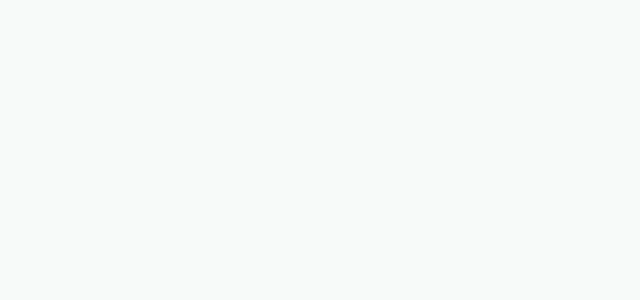
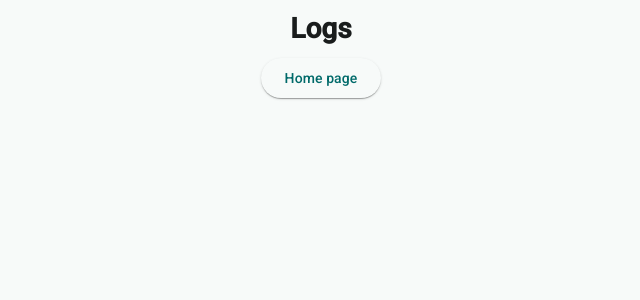
Before and after one commit to SpadaccinoNero7/sitoPersonaleAngular, an Angular app: page /logs in a window 1280 px wide. Before the commit this address led to /. Shown: the top 300 px of the page, without its empty margins (319-959 px from the left). Built offline with nearby package versions, Linux system fonts and the light colour scheme.

Commit message:
feat(logs): added

```diff
--- a/src/app/app.routes.ts
+++ b/src/app/app.routes.ts
@@ -1,8 +1,10 @@
 import { Routes } from '@angular/router';
 import { HomeComponent } from '../components/homePage/homePage.component';
 import { UserListComponent } from '../components/userList/userList.component';
+import { LogsComponent } from '../components/logs/logs.component';
 
 export const routes: Routes = [
   { path: '', component: HomeComponent },
   { path: 'userList', component: UserListComponent },
+  { path: 'logs', component: LogsComponent },
 ];
--- /dev/null
+++ b/src/components/logs/logs.component.html
@@ -0,0 +1,8 @@
+<div class="container">
+  <div class="title-container">
+    <h1>Logs</h1>
+  </div>
+  <div class="btn-container">
+    <button matButton="elevated" (click)="goToRoot('')">Home page</button>
+  </div>
+</div>
--- /dev/null
+++ b/src/components/logs/logs.component.scss
@@ -0,0 +1,22 @@
+.container {
+  //background-color: aqua;
+  position: absolute;
+  top: 0;
+  left: 0;
+  right: 0;
+  bottom: 0;
+}
+
+.title-container {
+  //background-color: aqua;
+  display: flex;
+  align-items: center;
+  justify-content: center;
+}
+
+.btn-container {
+  //background-color: red;
+  display: flex;
+  align-items: center;
+  justify-content: center;
+}
--- /dev/null
+++ b/src/components/logs/logs.component.ts
@@ -0,0 +1,19 @@
+import { Component, inject } from '@angular/core';
+import { Router } from '@angular/router';
+import { MatIconModule } from '@angular/material/icon';
+import { MatDividerModule } from '@angular/material/divider';
+import { MatButtonModule } from '@angular/material/button';
+
+@Component({
+  selector: 'app-logs',
+  imports: [MatButtonModule, MatDividerModule, MatIconModule],
+  templateUrl: './logs.component.html',
+  styleUrl: './logs.component.scss',
+})
+export class LogsComponent {
+  router = inject(Router);
+
+  goToRoot(root: string) {
+    this.router.navigateByUrl(root);
+  }
+}
```
